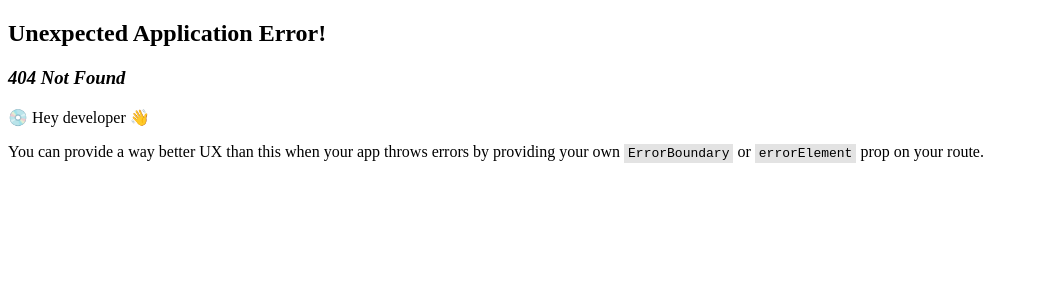
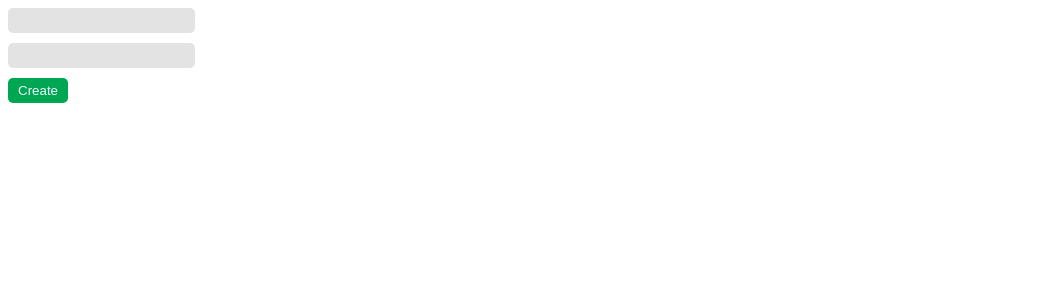
Before and after one commit to Cinnamoon-dev/React-Front, a React (Create React App) app: page /user/add in a window 1280 px wide. Before the commit this address had no page. Shown: the top 300 px of the page, without its empty margins (0-1039 px from the left). Built offline with nearby package versions, Linux system fonts and the light colour scheme.

Commit message:
feat: creating user add route

```diff
--- a/src/AppRoutes.tsx
+++ b/src/AppRoutes.tsx
@@ -1,8 +1,9 @@
 import { createBrowserRouter, RouterProvider } from "react-router-dom";
-import { Home } from "./pages";
+import { CreateUser, Home } from "./pages";
 
 const Router = createBrowserRouter([
-    {path: "/", element: <Home/>}
+    {path: "/", element: <Home/>},
+    {path: "/user/add", element: <CreateUser/>}
 ])
 
 const AppRoutes = () => {
--- /dev/null
+++ b/src/pages/User/Create/UserCreate.module.scss
@@ -0,0 +1,5 @@
+.Wrapper{
+    display: flex;
+    flex-direction: column;
+    gap: 10px;
+}
--- /dev/null
+++ b/src/pages/User/Create/UserCreate.tsx
@@ -0,0 +1,20 @@
+import styles from './UserCreate.module.scss'
+import { Button, Input } from '../../../components'
+import { useState } from 'react'
+import { useNavigate } from 'react-router-dom'
+
+const CreateUser = () => {
+    const navigate = useNavigate()
+    const [name, setName] = useState<string>()
+    const [email, setEmail] = useState<string>()
+
+    return(
+        <div className={styles['Wrapper']}>
+            <Input onChange={setName} placeholder='Name'/>
+            <Input onChange={setEmail} placeholder='Email'/>
+            <Button type={"Create"} onClick={() => navigate("/")}/>
+        </div>
+    )
+}
+
+export default CreateUser
--- a/src/pages/index.ts
+++ b/src/pages/index.ts
@@ -1 +1,2 @@
 export { default as Home } from './Home/Home'
+export { default as CreateUser } from './User/Create/UserCreate'
```
